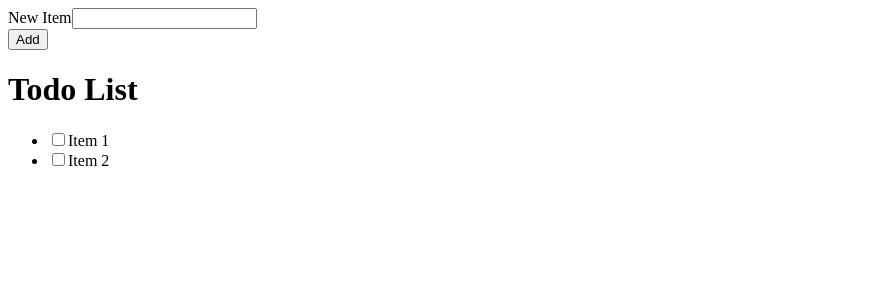
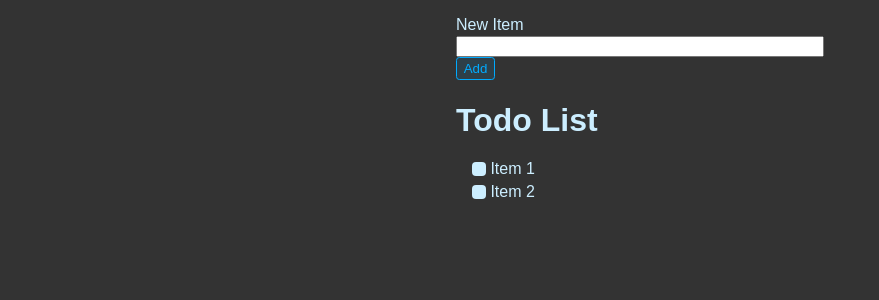
Before and after one commit to RajdeepJammu/todo-list-app, a React (Vite) app in the folder todo-app-list/: page / in a window 1280 px wide. Shown: the top 300 px of the page, without its empty margins (0-879 px from the left). Built offline with nearby package versions, Linux system fonts and the light colour scheme.

Commit message:
Add CSS to app for formatting

```diff
--- a/todo-app-list/src/App.jsx
+++ b/todo-app-list/src/App.jsx
@@ -1,3 +1,5 @@
+import "./style.css"
+
 export default function App() {
   return (
     <>
--- /dev/null
+++ b/todo-app-list/src/style.css
@@ -0,0 +1,140 @@
+* {
+  font-family: Arial, Helvetica, sans-serif;
+  box-sizing: border-box;
+}
+
+body {
+  background: #333;
+  color: hsl(200, 100%, 90%);
+  max-width: 400px;
+  padding: 1rem;
+  margin: 0 auto;
+}
+
+.new-item-form {
+  display: flex;
+  flex-direction: column;
+  gap: 0.5rem;
+}
+
+.form-row {
+  display: flex;
+  flex-direction: column;
+  gap: 0.1rem;
+}
+
+.btn {
+  background: hsl(200, 100%, 50%, 0.1);
+  border: 1px solid hsl(200, 100%, 50%);
+  color: hsl(200, 100%, 50%);
+  padding: 0.25em 0.5em;
+  border-radius: 0.25em;
+  cursor: pointer;
+  outline: none;
+}
+
+.btn:hover,
+.btn:focus-visible {
+  background: hsl(200, 100%, 50%, 0.2);
+}
+
+.btn.btn-danger {
+  background: hsl(0, 100%, 40%, 0.1);
+  border: 1px solid hsl(0, 100%, 40%);
+  color: hsl(0, 100%, 40%);
+}
+
+.btn.btn-danger:hover,
+.btn.btn-danger:focus-visible {
+  background: hsl(0, 100%, 40%, 0.2);
+}
+
+.new-item-form input {
+  outline: none;
+  border: 1px solid hsl(200, 100%, 40%);
+  background: hsl(200, 100%, 30%);
+  border-radius: 0.25em;
+  padding: 0.25em 0.5em;
+  color: hsl(200, 100%, 90%);
+}
+
+.new-item-form input:focus {
+  border: 1px solid hsl(200, 100%, 70%);
+}
+
+.header {
+  font-size: 1.5rem;
+  margin-top: 1.5rem;
+  margin-bottom: 0.5rem;
+}
+
+.list {
+  margin: 0;
+  padding: 0;
+  margin-left: 1rem;
+  list-style: none;
+}
+
+.list li:has(input:checked) label {
+  color: hsl(200, 20%, 40%);
+}
+
+.list {
+  display: flex;
+  flex-direction: column;
+  gap: 0.3rem;
+}
+
+.list li {
+  display: flex;
+  gap: 0.5rem;
+  align-items: center;
+}
+
+.list li label {
+  display: flex;
+  gap: 0.25rem;
+  cursor: pointer;
+  align-items: center;
+}
+
+.list li:has(input:focus-visible) label {
+  outline: 1px solid hsl(200, 100%, 50%);
+}
+
+.list li input {
+  outline: none;
+  width: 0;
+  height: 0;
+  appearance: none;
+  pointer-events: none;
+  position: absolute;
+}
+
+.list li label::before {
+  content: "";
+  display: block;
+  width: 0.9rem;
+  height: 0.9rem;
+  background: hsl(200, 100%, 90%);
+  border-radius: 0.25em;
+  display: flex;
+  justify-content: center;
+  align-items: center;
+}
+
+.list li label:hover::before {
+  background: hsl(200, 100%, 80%);
+}
+
+.list li:has(input:checked) label::before {
+  content: "✔";
+  background: hsl(200, 100%, 40%);
+  color: hsl(200, 100%, 90%);
+  font-size: 0.75rem;
+  font-weight: bold;
+}
+
+.list li:has(input:checked) label:hover::before {
+  background: hsl(200, 100%, 30%);
+}
```
